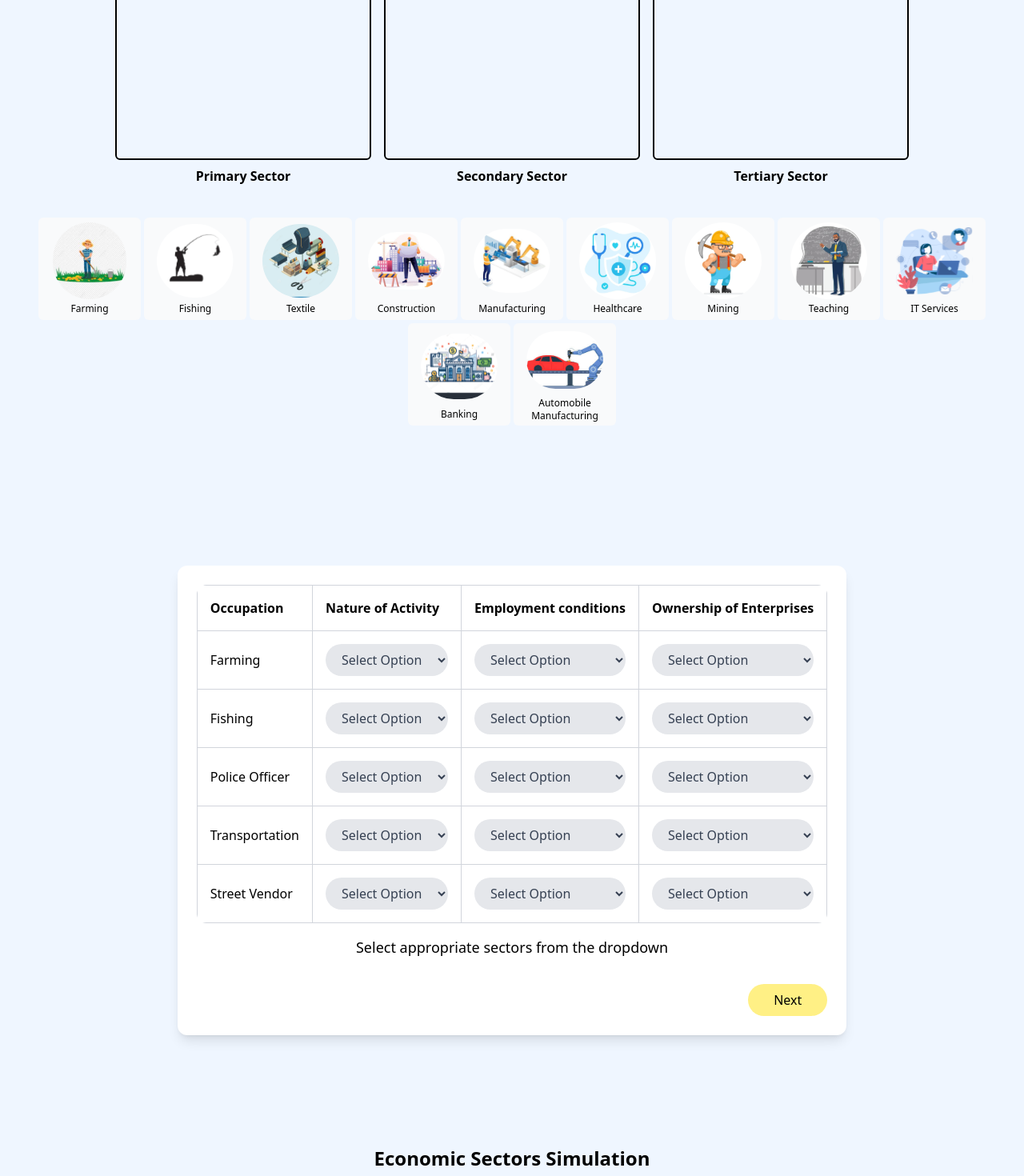
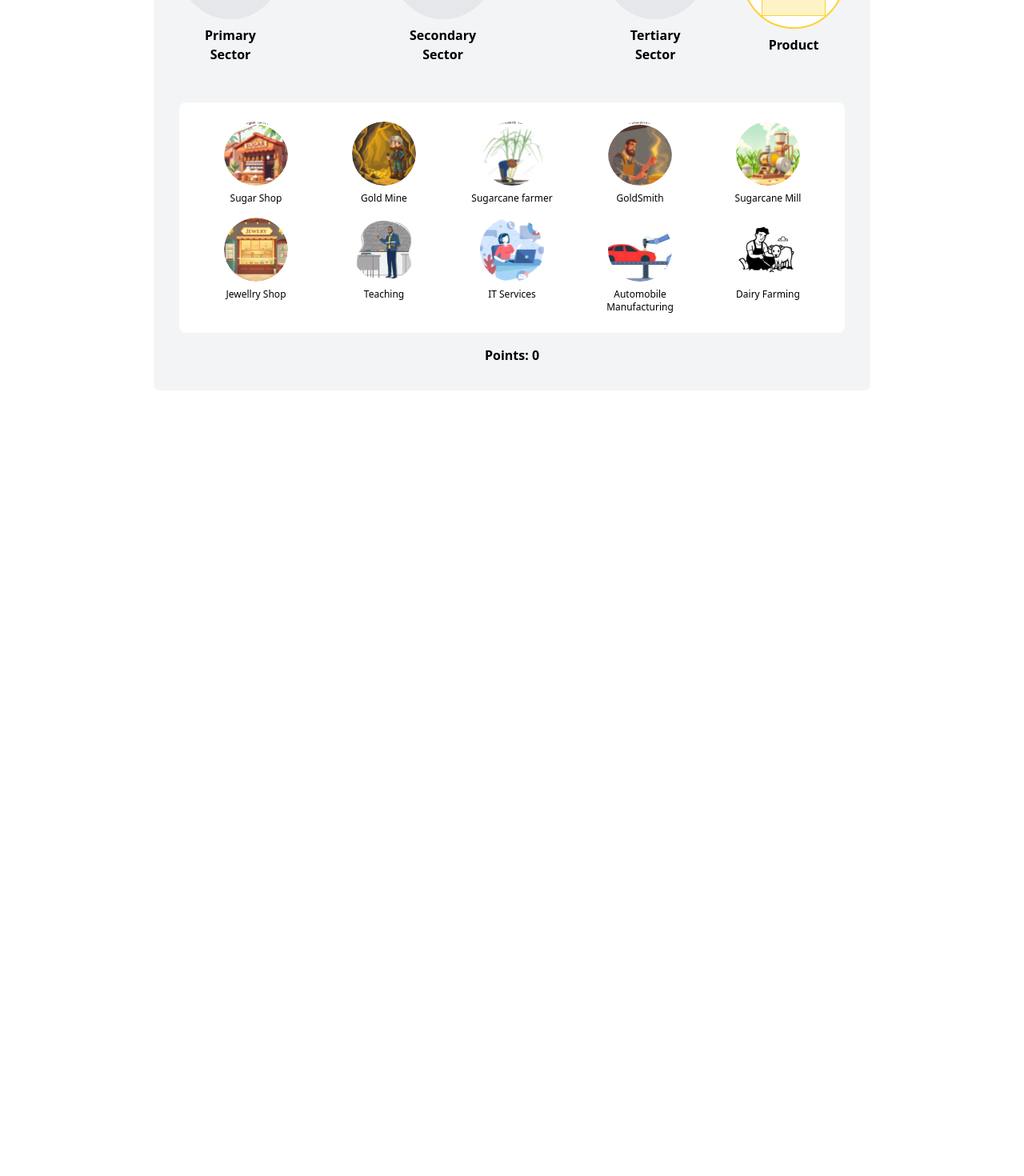
Before and after one commit to GaneshMishra-lab/mernheads_olabs, a React (Vite) app in the folder sectors_of_eco/: page /level3 in a window 1280 px wide. Shown: the part 200-1670 px from the top of the page at 80% size. After the commit the page ends 800 px from the top, so only its background shows below. Built offline with nearby package versions, Linux system fonts and the light colour scheme.

Commit message:
routes added and designed game 1

```diff
--- a/sectors_of_eco/package.json
+++ b/sectors_of_eco/package.json
@@ -16,6 +16,7 @@
     "lucide-react": "^0.479.0",
     "react": "^19.0.0",
     "react-dom": "^19.0.0",
+    "react-router-dom": "^7.3.0",
     "tailwindcss": "^4.0.12"
   },
   "devDependencies": {
--- a/sectors_of_eco/src/App.jsx
+++ b/sectors_of_eco/src/App.jsx
@@ -2,14 +2,22 @@ import './App.css'
 import EconomicSectorsClassification from './pages/EconomicSectorsClassification'
 import Level2 from './pages/Level2'
 import SectorSimulation from './pages/SectorSimulation'
+import EconomicSectorsGame from './pages/EconomicSectorsGame'
+import { BrowserRouter, Routes, Route } from 'react-router-dom'
 
 function App () {
   return (
-    <>
-      <EconomicSectorsClassification />
-      <Level2 />
-      <SectorSimulation />
-    </>
+
+     <BrowserRouter>
+     <Routes>
+        <Route path="/" element={<EconomicSectorsClassification />} />
+        <Route path="/level2" element={<Level2 />} />
+        <Route path="/level3" element={<EconomicSectorsGame />} />
+        <Route path="/level4" element={<SectorSimulation />} />
+
+     </Routes>
+     </BrowserRouter>
+
   )
 }
 
--- a/sectors_of_eco/src/pages/EconomicSectorsClassification.jsx
+++ b/sectors_of_eco/src/pages/EconomicSectorsClassification.jsx
@@ -217,14 +217,14 @@ const EconomicSectorsClassification = () => {
           {sectors.map((sector) => (
             <div key={sector} className="flex flex-col items-center">
               <div
-                className={`border-2 ${sectorErrors[sector] ? 'border-red-500 bg-red-50' : isCompleted ? 'border-green-500 bg-green-50' : 'border-black'} rounded-md w-40 h-40 sm:w-48 sm:h-48 md:w-80 md:h-80 flex flex-wrap content-start justify-center p-2 overflow-y-auto transition-colors duration-300`}
+                className={`border-2 ${sectorErrors[sector] ? 'border-red-500 bg-red-50' : isCompleted ? 'border-green-500 bg-green-50' : 'border-black'} rounded-md w-40 h-40 sm:w-48 sm:h-48 md:w-80 md:h-72 flex flex-wrap content-start justify-center p-2 overflow-y-auto transition-colors duration-300`}
                 onDragOver={handleDragOver}
                 onDrop={(e) => handleDrop(e, sector)}
               >
                 {itemAssignments[sector].map((item) => (
                   <div
                     key={item.id}
-                    className="h-fit w-fit m-1 flex flex-col items-center justify-center bg-white rounded-md p-1 cursor-grab"
+                    className="h-fit w-fit m-1 flex flex-col items-center justify-center rounded-md p-1 cursor-grab"
                     draggable={!isCompleted}
                     onDragStart={(e) => handleDragStart(e, item)}
                   >
@@ -245,7 +245,7 @@ const EconomicSectorsClassification = () => {
               {unassignedItems.map((item) => (
                 <div
                   key={item.id}
-                  className="h-32 w-32 flex flex-col items-center justify-center bg-gray-50 rounded-md p-1 cursor-grab"
+                  className="h-24 w-32 flex flex-col items-center justify-center rounded-md p-1 cursor-grab"
                   draggable
                   onDragStart={(e) => handleDragStart(e, item)}
                 >
```
Also changed, not shown: 1 other file (tests, documents, lock files or other folders).
